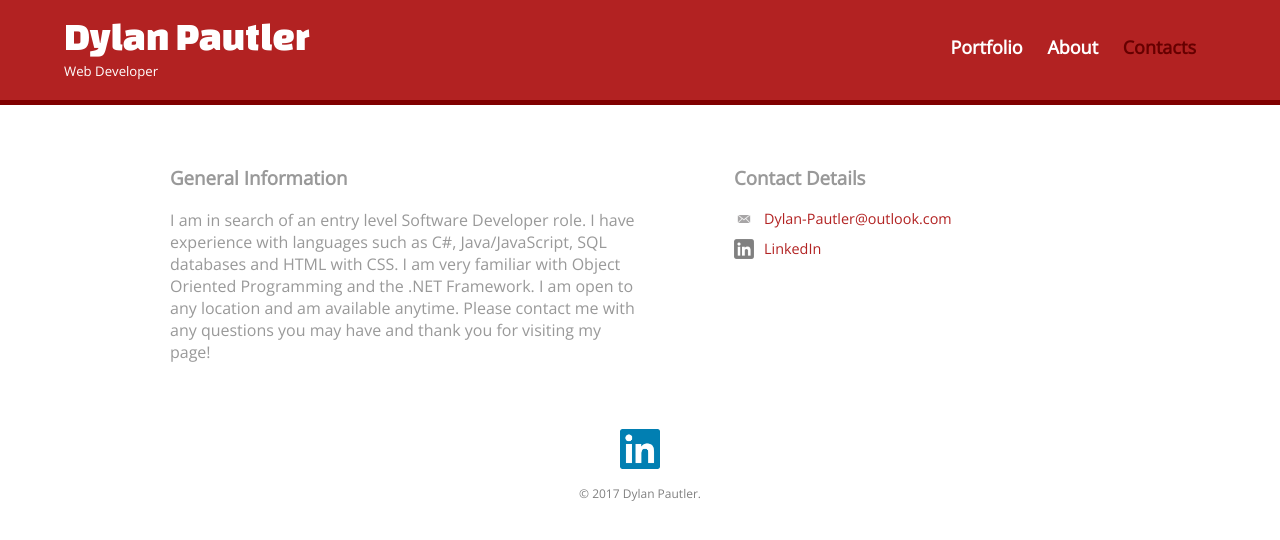
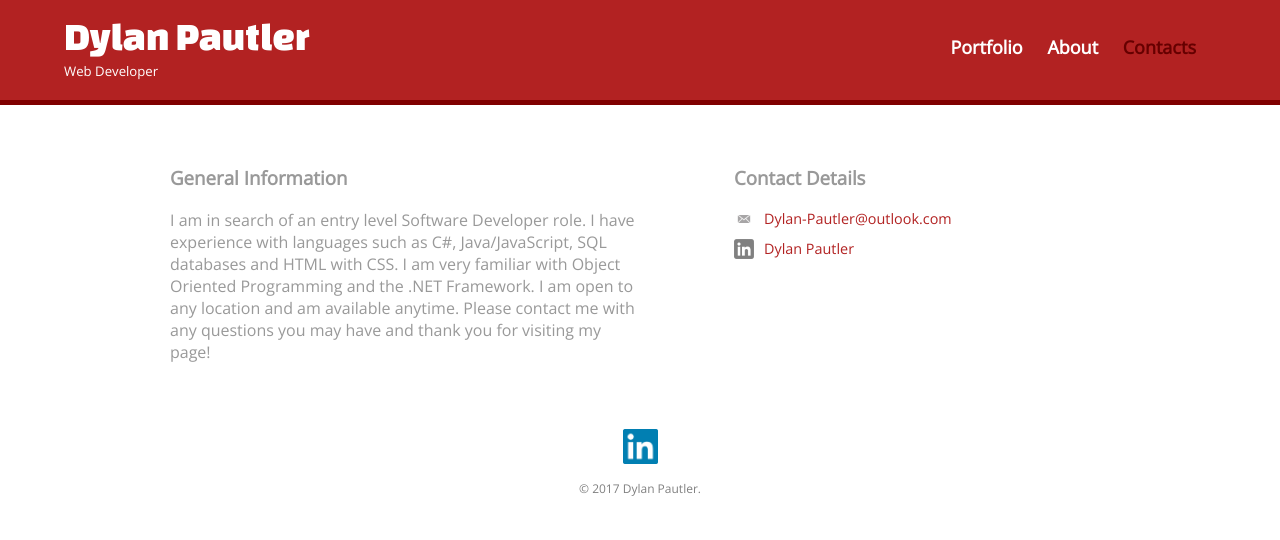
Before and after one commit to Dylan-Pautler/aboutme, a plain HTML site: page DylansWebsite/DylansWebsite/contact.html in a window 1280 px wide. Drawn offline with nearby package versions, Linux system fonts and the light colour scheme.

Commit message:
blueLIlogo nameforLI

```diff
--- a/DylansWebsite/DylansWebsite/contact.html
+++ b/DylansWebsite/DylansWebsite/contact.html
@@ -32,7 +32,7 @@
             <h3>Contact Details</h3>
             <ul class="contact-info">
                  <li class="mail"><a href="mailto:dylan.pautler@outlook.com">Dylan-Pautler@outlook.com</a></li>
-                 <li class="linkedin"><a href="https://www.linkedin.com/in/dylan-pautler">LinkedIn</a></li>
+                 <li class="linkedin"><a href="https://www.linkedin.com/in/dylan-pautler">Dylan Pautler</a></li>
             </ul>
         </section>
 
--- a/DylansWebsite/DylansWebsite/css/main.css
+++ b/DylansWebsite/DylansWebsite/css/main.css
@@ -96,8 +96,8 @@ footer{
 }
 
 .social-icon{
-    width: 40px;
-    height: 40px;
+    width: 35px;
+    height: 35px;
     margin: 0 5px;
 }
 
```
